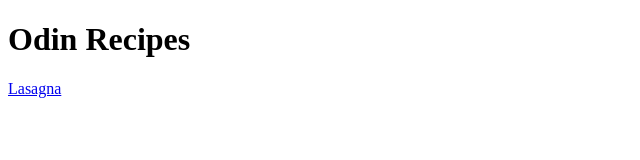
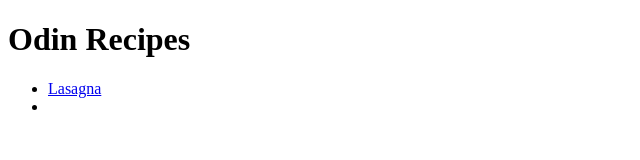
Before and after one commit to khashayarM78/odin-recipes, a plain HTML site: page index.html in a window 1280 px wide. Shown: the whole page, without its empty margins (0-640 px from the left). Drawn offline with Linux system fonts and the light colour scheme.

Commit message:
add meatloaf recipe in index.html and create meatloaf.html file

```diff
--- a/index.html
+++ b/index.html
@@ -7,6 +7,9 @@
 </head>
 <body>
     <h1>Odin Recipes</h1>
-    <a href="./recipes/lasagna.html" target="_blank" rel="noopener noreferrer">Lasagna</a>
+    <ul>
+        <li><a href="./recipes/lasagna.html" target="_blank" rel="noopener noreferrer">Lasagna</a></li>
+        <li><a href="./recipes/Classic_Meatloaf.html" target="_blank" rel="noopener noreferrer"></a></li>
+    </ul>
 </body>
 </html>
```
Also changed, not shown: recipes/lasagna.html (+1 -0 lines), recipes/Classic_Meatloaf.html (added).
